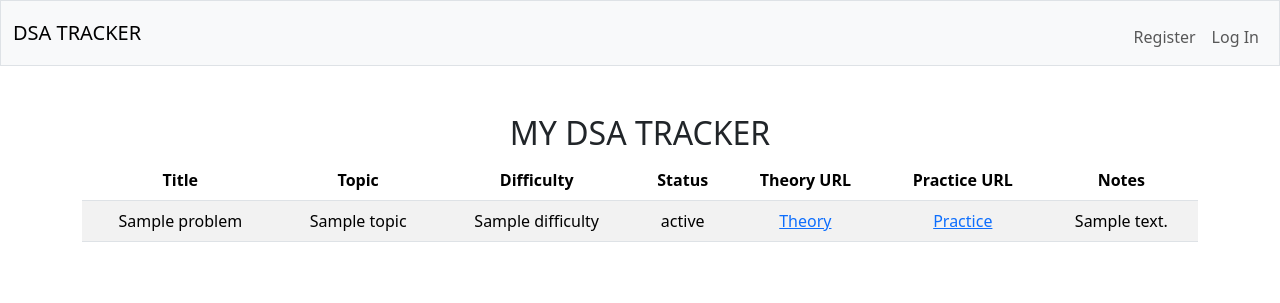
After one commit to Eshi9806/DSA-Tracker, a Flask app: template templates/index.html in a window 1280 px wide. The commit adds this page. Shown: the top 303 px of the page. Run offline with Flask 3, Linux system fonts and the light colour scheme; the template is opened without the code that fills it: most values are stand-ins (such as "Sample title", 1, 10 or a date in 2020).

Commit message:
implement index page dashboard and finalize schema updates

```diff
--- a/app.py
+++ b/app.py
@@ -14,11 +14,11 @@ def get_db_connection():
 @app.route('/')
 @login_required
 def index():
+    user_id = session.get("user_id")
     conn = get_db_connection()
-    problems = conn.execute('SELECT * FROM problems').fetchall()
+    problems = conn.execute('SELECT id, title, topic, difficulty, theory_url, practice_url, status, notes FROM problems WHERE user_id = ? order by id desc', (user_id,)).fetchall()
     conn.close()
-    return f"Total problems tracked: {len(problems)}"
-
+    return render_template('index.html', problems=problems)
 
 
 @app.route("/login", methods=["GET", "POST"])
--- a/schema.sql
+++ b/schema.sql
@@ -4,7 +4,11 @@ CREATE TABLE IF NOT EXISTS problems (
     topic TEXT NOT NULL,
     difficulty TEXT CHECK(difficulty IN ('Easy', 'Medium', 'Hard')),
     theory_url TEXT NOT NULL,
-    practice_url TEXT NOT NULL
+    practice_url TEXT NOT NULL,
+    status TEXT CHECK(status IN ('Not Started', 'In Progress', 'Completed')) DEFAULT 'Not Started',
+    notes TEXT,
+    user_id INTEGER NOT NULL,
+    FOREIGN KEY (user_id) REFERENCES users(id)
 );
 
 CREATE TABLE IF NOT EXISTS users (
--- a/templates/add.html
+++ b/templates/add.html
@@ -25,10 +25,10 @@
             <option value="Revision Needed">Revision Needed</option>
         </select>
         <div class="mb-3">
-            <input class="form-control mx-auto w-auto" name="theory_url" placeholder="Theory URL" type="text">
+            <input class="form-control mx-auto w-auto" name="theory_url" placeholder="Theory URL" type="url" required>
         </div>
         <div class="mb-3">
-            <input class="form-control mx-auto w-auto" name="practice_url" placeholder="Practice URL" type="text">
+            <input class="form-control mx-auto w-auto" name="practice_url" placeholder="Practice URL" type="url" required>
         </div>
         <textarea class="form-control mx-auto w-auto" name="notes" placeholder="Notes"></textarea>
         <button class="btn btn-primary mx-auto w-auto" type="submit">Add Problem</button>
--- /dev/null
+++ b/templates/index.html
@@ -0,0 +1,44 @@
+{% extends "layout.html" %}
+
+{% block title %}
+    Dashboard
+{% endblock %}
+
+{% block main %}
+<h2>MY DSA TRACKER</h2>
+{% if problems %}
+<table class="table table-striped">
+            <thead>
+                <tr>
+                    <th>Title</th>
+                    <th>Topic</th>
+                    <th>Difficulty</th>
+                    <th>Status</th>
+                    <th>Theory URL</th>
+                    <th>Practice URL</th>
+                    <th>Notes</th>
+                </tr>
+            </thead>
+            <tbody>
+                {% for problem in problems  %}
+                    <tr>
+                        <td>{{ problem.title }}</td>
+                        <td>{{ problem.topic }}</td>
+                        <td>{{ problem.difficulty }}</td>
+                        <td>{{ problem.status }}</td>
+                        <td><a href="{{ problem['theory_url'] }}" target="_blank">Theory</a></td>
+                        <td><a href="{{ problem['practice_url'] }}" target="_blank">Practice</a></td>
+                        <td>{{ problem.notes }}</td>
+                    </tr>
+                {% endfor %}
+
+                   </tbody>
+        </table>
+        {% else %}
+    <div class="alert alert-info text-center mt-4">
+        <h4>No problems added yet!</h4>
+        <p>Start tracking your progress by adding your first DSA problem.</p>
+        <a href="/add" class="btn btn-primary mt-2">Add Your First Problem</a>
+    </div>
+{% endif %}
+{% endblock %}
```
